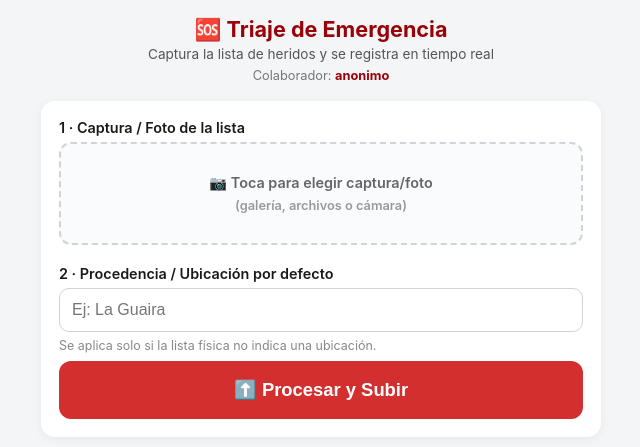
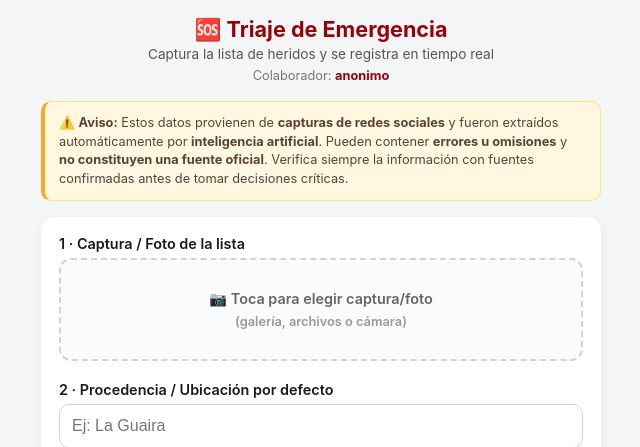
Before and after one commit to ricdjulio/ConsolidadoHeridosVZLA2026, a Flask app: page / in a window 1280 px wide. Shown: the top 447 px of the page, without its empty margins (319-959 px from the left). Run offline with Flask 3, Linux system fonts and the light colour scheme.

Commit message:
Añadir disclaimer: datos de redes sociales extraídos por IA
Aviso visible en la UI y sección destacada en el README aclarando que la
información proviene de capturas de redes sociales, fue reconocida por IA,
puede contener errores y no es fuente oficial.

Co-Authored-By: Claude Opus 4.8 (1M context) <noreply@anthropic.com>

```diff
--- a/templates/index.html
+++ b/templates/index.html
@@ -113,6 +113,17 @@
       margin-bottom: 24px;
     }
     .descargar:active { opacity: .85; }
+    .disclaimer {
+      background: #fff8e1;
+      border: 1px solid #ffe082;
+      border-left: 4px solid #f9a825;
+      border-radius: 10px;
+      padding: 12px 14px;
+      font-size: .8rem;
+      line-height: 1.45;
+      color: #5d4037;
+      margin-bottom: 16px;
+    }
   </style>
 </head>
 <body>
@@ -122,6 +133,14 @@
       <p>Captura la lista de heridos y se registra en tiempo real</p>
       <p class="colab">Colaborador: <strong>{{ colaborador }}</strong></p>
     </header>
+
+    <div class="disclaimer">
+      ⚠️ <strong>Aviso:</strong> Estos datos provienen de <strong>capturas de redes
+      sociales</strong> y fueron extraídos automáticamente por <strong>inteligencia
+      artificial</strong>. Pueden contener <strong>errores u omisiones</strong> y
+      <strong>no constituyen una fuente oficial</strong>. Verifica siempre la información
+      con fuentes confirmadas antes de tomar decisiones críticas.
+    </div>
 
     <form id="form" class="card">
       <label>1 · Captura / Foto de la lista</label>
```
Also changed, not shown: README.md.
